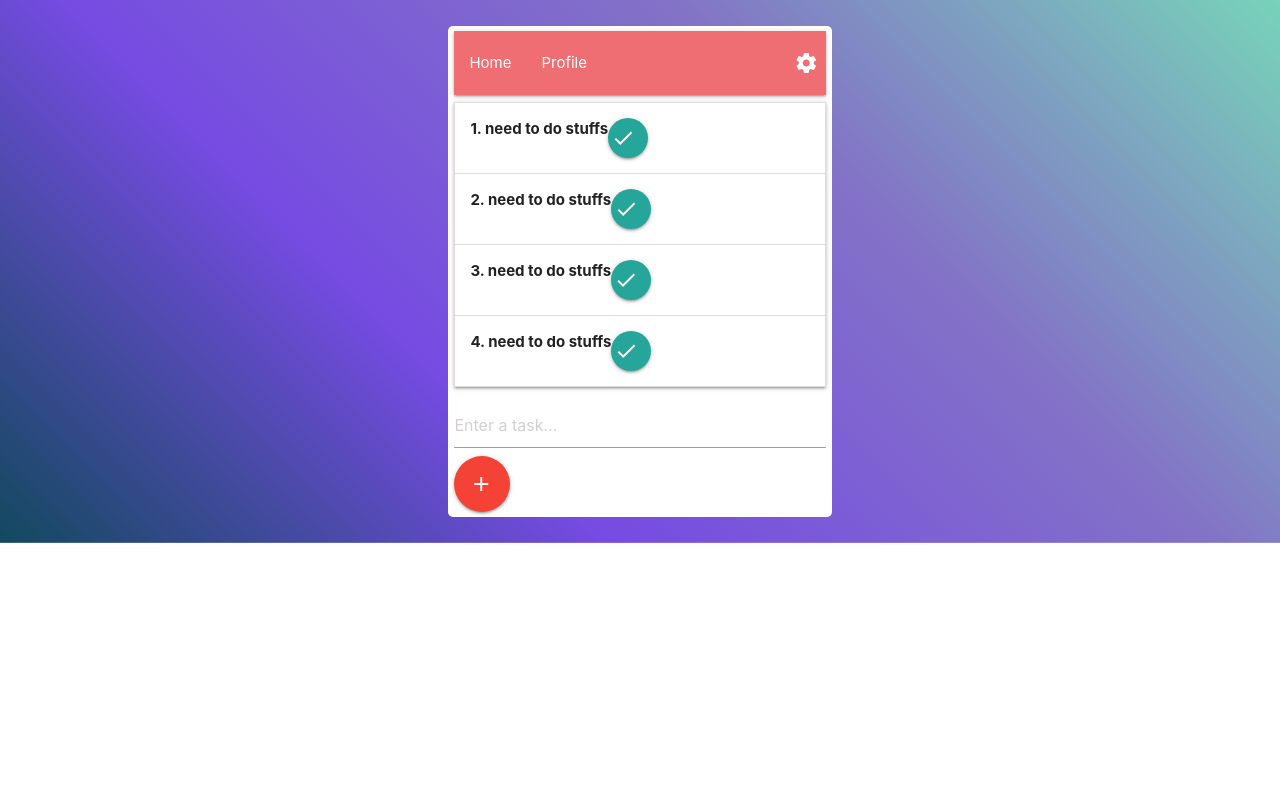
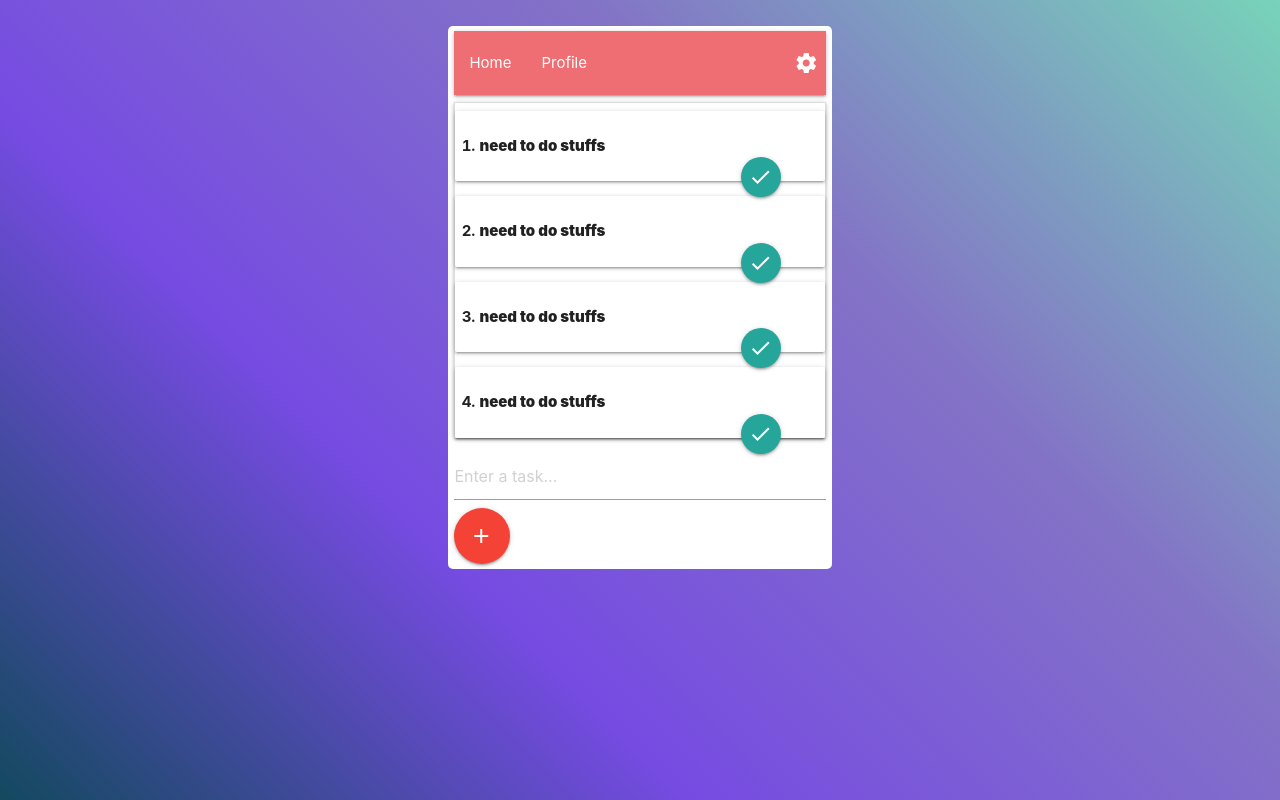
Before and after one commit to aayush6194/todoList-php, a PHP site: page /todoList-php/ in a window 1280 px wide. Run offline with PHP 8.4, Linux system fonts and the light colour scheme; data comes from the database, SQL or seed files in the repository.

Commit message:
no task situtation fixed

```diff
--- a/includes/db-inc.php
+++ b/includes/db-inc.php
@@ -18,5 +18,9 @@ class  db {
     }
 }
 
+// 1. Login authorization.
+// 2. Display task corresponding to the user (session ="logged in" sesson"user").
+// 3.  safegaurd sql injection/prepared statements.
+// 4. Prevent auto submit on page reload.
 
 ?>
--- a/includes/tasks.php
+++ b/includes/tasks.php
@@ -4,7 +4,7 @@ class  tasks extends db {
 
     public function getTasks () {
 
-        $sql = "SELECT * FROM todolist";
+        $sql = "SELECT * FROM todolist ORDER BY id  DESC LIMIT 6 ";
         $result = $this->connect()->query($sql);
 
         $numRows = $result->num_rows;
@@ -15,6 +15,9 @@ class  tasks extends db {
           }
           return $data;
         }
+        else {
+          return false;
+        }
     }
 }
 
--- a/includes/view.php
+++ b/includes/view.php
@@ -4,17 +4,22 @@ class  view extends tasks {
 
     public function showTasks () {
         $datas = $this->getTasks();
+      if($datas != false)
+      {
+          foreach($datas as $data){
+              echo "<input type='hidden' name='remove' value='".$data['task']."'><div class='card-panel'><li>";
 
-          foreach($datas as $data){
-              echo "<forum method='remove'><li >
-                <div class='collapsible-header full'>";
+            echo "<b class='truncate'>".$data['task']."</b>";
+            echo "<a href='includes/removetask.php?taskselected=".$data['id']."'><button class='btn-floating right' ><i class='material-icons'>check</i></button></a></li></div> ";
+          }
+        }
+        else{
+          echo "<div class='card-panel'>";
 
-            echo "<b>".$data['id'].". ".$data['task']."</b>";
-            echo "<button type='submit' class='btn-floating'><i class='material-icons'>check</i></button></div></li></forum> ";
-          }
 
+        echo "No task. All caught up!</div> ";
+        }
     }
 }
 
-
 ?>
--- a/index.php
+++ b/index.php
@@ -31,27 +31,27 @@
 
         </tbody>
     </table>
-
-    <div class="wrapper valign-wrapper">
+  <div class="valign">
+      <div class="wrapper ">
         <div class="container small">
           <header>
             <nav>
               <div class="nav-wrapper">
                 <ul id="nav-mobile" class="">
-                <li><a class="active" href="sass.html">Home</a></li>
-                <li><a href="badges.html">Profile</a></li>
+                  <li><a class="active" href="index.php">Home</a></li>
+                  <li><a href="profile.php">Profile</a></li>
                 </ul>
                 <i class="material-icons right">settings</i>
               </div>
             </nav>
           </header>
 
-      <ul class="collapsible">
+        <ol class="collapsible">
 
           <?php  $tasks = new view();
             $tasks->showTasks();
             ?>
-      </ul>
+        </ol>
 
           <form method="POST">
                <input type="text" value="" name="task" placeholder="Enter a task...">
@@ -60,6 +60,8 @@
 
         </div>
       </div>
+  </div>
+
 
     <?php
     if(isset($_POST['task']))
@@ -69,6 +71,13 @@
        $users = new add();
        $users->addtask($task);
     }
+
+    if(isset($_POST['remove']))
+    {
+
+
+     echo "<script>console.log('ssdsdsd');</script>";
+    }
      ?>
 
     <script src="https://ajax.googleapis.com/ajax/libs/jquery/3.3.1/jquery.min.js"></script>
--- /dev/null
+++ b/profile.php
@@ -0,0 +1,3 @@
+<?php
+
+?>
--- a/style/main.css
+++ b/style/main.css
@@ -1,5 +1,7 @@
+html{
+  height: 100vh;
+}
 body{
-
   background: linear-gradient(45deg, rgb(19, 73, 95), rgb(118, 75, 226), rgb(131, 115, 198), rgb(119, 211, 185));
    background-repeat: no-repeat;
    background-position: center;
@@ -7,6 +9,18 @@ body{
 
 }
 
+ol {
+    margin-left: 0px;
+    padding: 0px;
+    font-weight: bold;
+
+}
+b{
+  display: inline-block;
+}
+.adjust {
+  overflow: hidden;
+}
 i {
   cursor: pointer;
 }
@@ -36,6 +50,7 @@ i {
   border-radius: 5px;
   margin-top: 2%;
   margin-bottom: 2%;
+
 }
 
 
@@ -43,6 +58,7 @@ i {
 .container{
  width: 29vw;
 min-width: 310px;
+
 
 }
 
```
Also changed, not shown: includes/remove.php (+17 -0 lines), includes/removetask.php (added, +9 -0 lines), includes/variables.php (added). Lines whose indentation alone changed are shown as unchanged.
